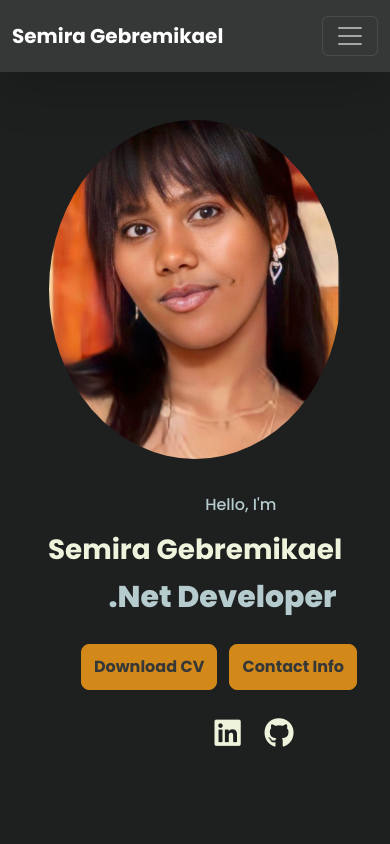
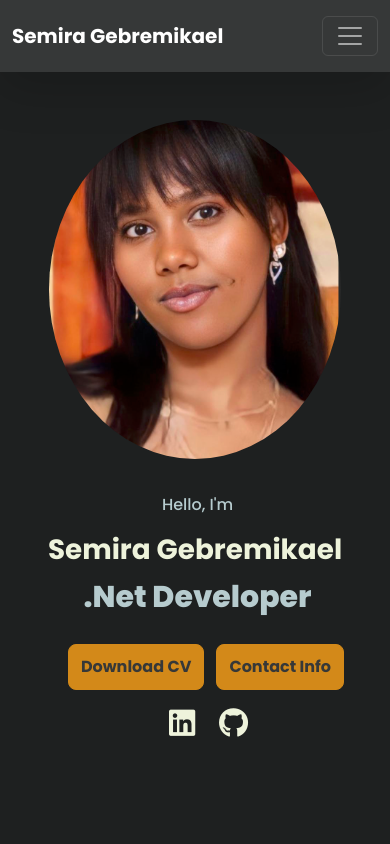
Before and after one commit to SemiraGebremikael/portfolio, a plain HTML site: page index.html in a window 390 px wide. Shown: the top 844 px of the page. Drawn offline with nearby package versions, Linux system fonts and the light colour scheme.

Commit message:
media  screen updated

```diff
--- a/css/style.css
+++ b/css/style.css
@@ -247,12 +247,22 @@ a:hover {
 		padding-top: 10px;
 	}
 
-	.btn-brand {
-		margin-bottom: 10px;
+	.intro,
+	.title-net,
+	.socials-contact {
+		margin-left: 5px;
+	}
+
+	.info.ms-5.aos-init.aos-animate {
+		margin-right: 26px;
 	}
 
 	.btn {
 		padding: 10px 12px;
+	}
+
+	h4.about.aos-init.aos-animate {
+		margin-left: 10px;
 	}
 
 	.contact-info-container .icon {
--- a/index.html
+++ b/index.html
@@ -61,7 +61,7 @@
 					<p class="intro">Hello, I'm</p>
 					<h1 class="title">Semira Gebremikael</h1>
 					<p class="title-net">.Net Developer</p>
-					<div data-aos="fade-up" data-aos-delay="600" class="ms-5">
+					<div class="info ms-5" data-aos="fade-up" data-aos-delay="600">
 						<a href="assets/img/CV.pdf" target="_blank" class="btn btn-brand rounded-3 me-2 mt-2">Download
 							CV</a>
 						<a href="#contact" class="btn btn-brand rounded-3 mt-2"
@@ -292,7 +292,7 @@
 			</div>
 			<div class="row gy-5">
 				<div class="col-lg-6">
-					<h4 data-aos="fade-up" data-aos-delay="300">Education</h4>
+					<h4 class="about" data-aos="fade-up" data-aos-delay="300">Education</h4>
 					<div class="row gy-4">
 						<div class="col-12" data-aos="fade-up" data-aos-delay="600">
 							<div class="bg-base p-4 rounded-4 shadow-effect">
@@ -304,7 +304,7 @@
 					</div>
 				</div>
 				<div class="col-lg-6">
-					<h4 class="pl-3" data-aos="fade-up" data-aos-delay="300">Experience</h4>
+					<h4 class=" about pl-3" data-aos="fade-up" data-aos-delay="300">Experience</h4>
 					<div class="row gy-4">
 						<div class="col-12" data-aos="fade-up" data-aos-delay="600">
 							<div class="bg-base p-4 rounded-4 shadow-effect">
```
